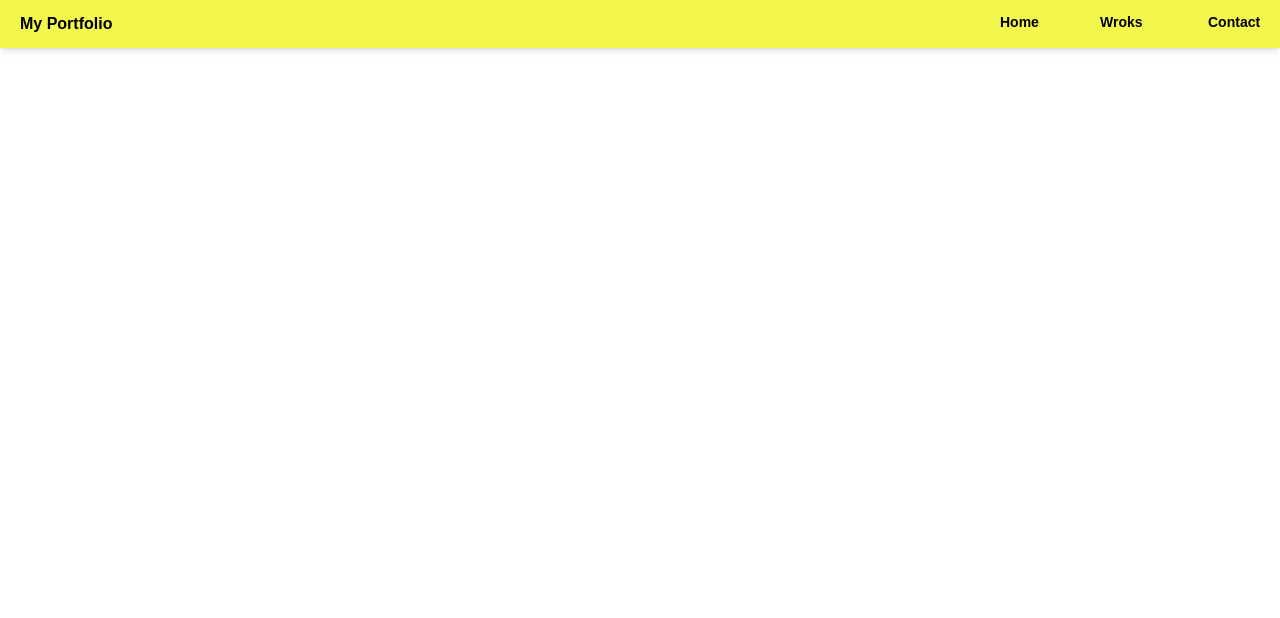
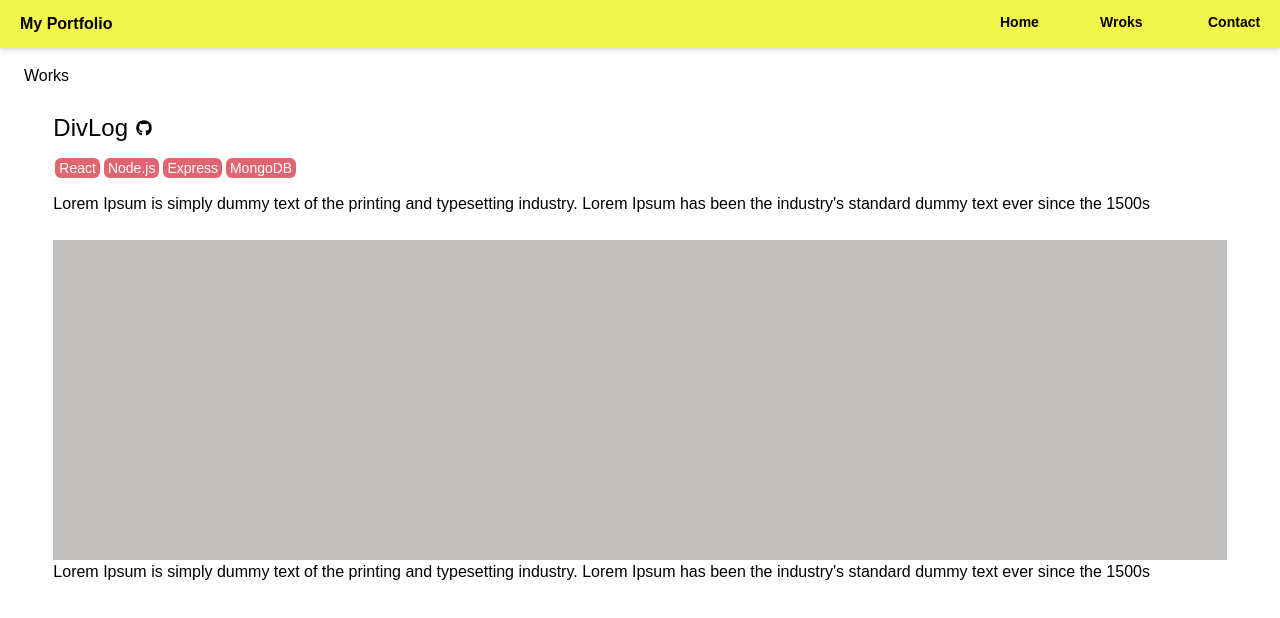
Before and after one commit to Aska62/myPortfolio, a React (Create React App) app: page /works in a window 1280 px wide. Shown: the top 618 px of the page. Built offline with nearby package versions, Linux system fonts and the light colour scheme.

Commit message:
Works page base added

```diff
--- a/package.json
+++ b/package.json
@@ -8,6 +8,7 @@
     "@testing-library/user-event": "^13.5.0",
     "react": "^18.3.1",
     "react-dom": "^18.3.1",
+    "react-icons": "^5.2.1",
     "react-router-dom": "^6.23.1",
     "react-scripts": "5.0.1",
     "web-vitals": "^2.1.4"
--- a/src/App.js
+++ b/src/App.js
@@ -5,7 +5,7 @@ function App() {
   return (
     <>
       <Header />
-      <main>
+      <main className="w-full mt-12">
         <Outlet />
       </main>
       <ScrollRestoration />
--- /dev/null
+++ b/src/components/SkillCard.jsx
@@ -0,0 +1,8 @@
+
+const SkillCard = ({ skill }) => {
+  return (
+    <p className="bg-softRed text-white px-1 m-0.5 text-sm rounded-md">{skill}</p>
+  )
+}
+
+export default SkillCard
--- a/src/pages/Home.jsx
+++ b/src/pages/Home.jsx
@@ -1,8 +1,8 @@
 import { skills } from '../constants.js';
+import SkillCard from "../components/SkillCard";
 
 const Home = () => {
   return (
-    <>
     <div className="w-full h-svh p-0 flex flex-col items-center justify-center lg:flex-row lg:justify-center">
       <div className="w-40 h-40 bg-darkGray rounded-full text-center">Photo</div>
       <div className="w-64 md:w-80 lg:w-96 mt-6 lg:mt-0 flex flex-col lg:mx-6">
@@ -11,12 +11,11 @@ const Home = () => {
         <p className='mt-3'>Lorem Ipsum is simply dummy text of the printing and typesetting industry. Lorem Ipsum has been the industry's standard dummy text ever since the 1500s</p>
         <div className='w-full flex flex-wrap mt-3'>
           {skills.map((skill, index) => (
-              <p className='bg-softRed text-white px-1 m-0.5 text-sm rounded-md' key={index}>{skill}</p>
+            <SkillCard skill={skill} key={index} />
           ) )}
         </div>
       </div>
     </div>
-    </>
   )
 }
 
--- a/src/pages/Works.jsx
+++ b/src/pages/Works.jsx
@@ -1,7 +1,34 @@
+import { FaGithub } from "react-icons/fa";
+import SkillCard from "../components/SkillCard";
 
 const Works = () => {
+  const divLogSkills = [
+    'React',
+    'Node.js',
+    'Express',
+    'MongoDB'
+  ]
+
   return (
-    <div>Works</div>
+    <div className="w-full min-h-dvh mb-12">
+      <h1 className="m-6 mt-16">Works</h1>
+      <section className="w-11/12 mx-auto">
+        <div className="flex items-center">
+          <h2 className="text-2xl">DivLog</h2>
+          <a href="https://github.com/Aska62/DivLog" target="_blank" rel="noopener noreferrer" className="pl-2 text-2lg hover:text-wineRed"><FaGithub /></a>
+        </div>
+        <div className="flex my-3">
+          {divLogSkills.map((skill, index) => (
+            <SkillCard skill={skill} key={index} />
+          ) )}
+        </div>
+        <p className=''>Lorem Ipsum is simply dummy text of the printing and typesetting industry. Lorem Ipsum has been the industry's standard dummy text ever since the 1500s</p>
+        <div className="mt-6">
+          <div className="bg-lightGray w-full h-80"></div>
+          <p>Lorem Ipsum is simply dummy text of the printing and typesetting industry. Lorem Ipsum has been the industry's standard dummy text ever since the 1500s</p>
+        </div>
+      </section>
+    </div>
   )
 }
 
```
Also changed, not shown: 1 other file (tests, documents, lock files or other folders). Lines whose indentation alone changed are shown as unchanged.
